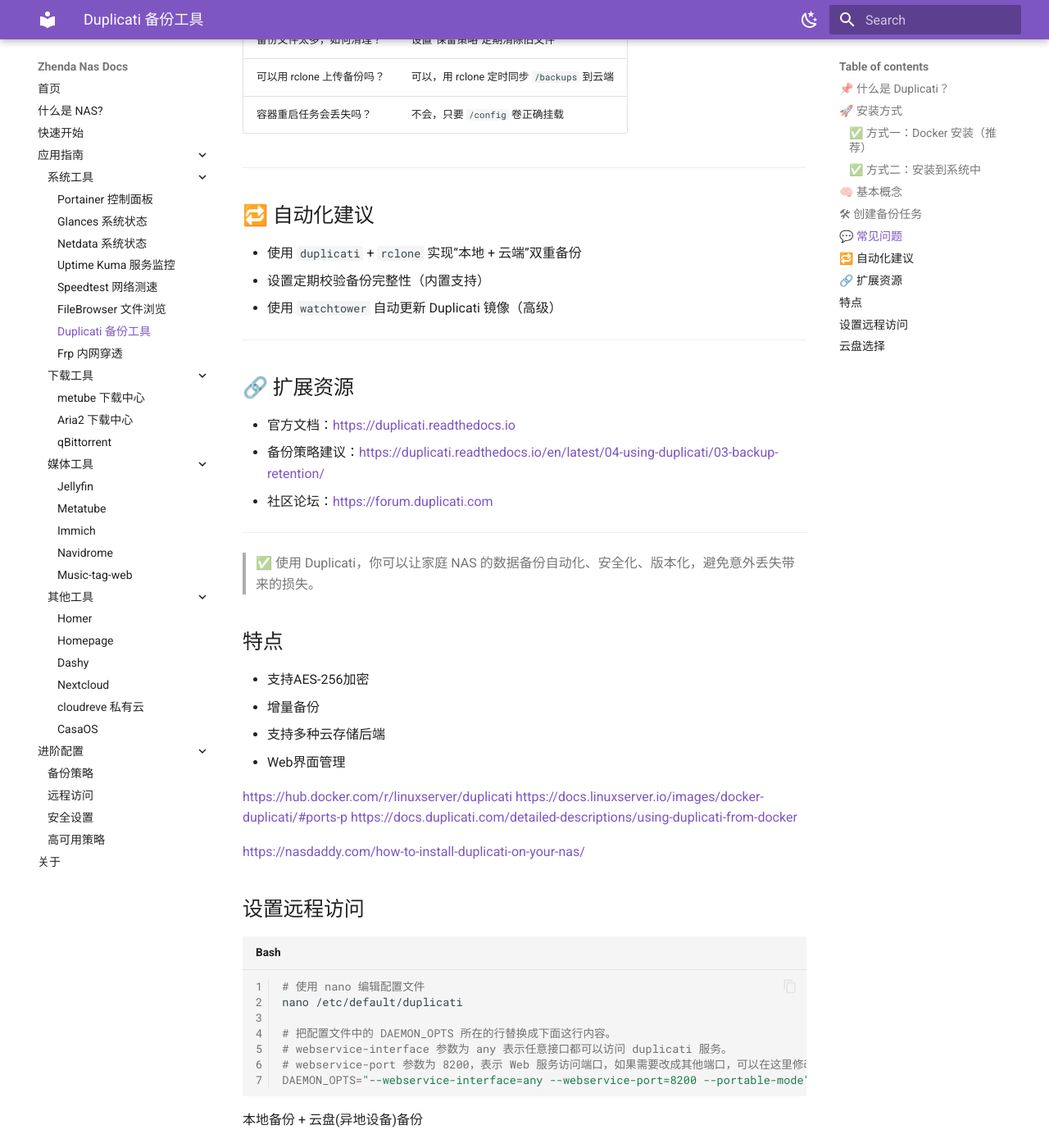
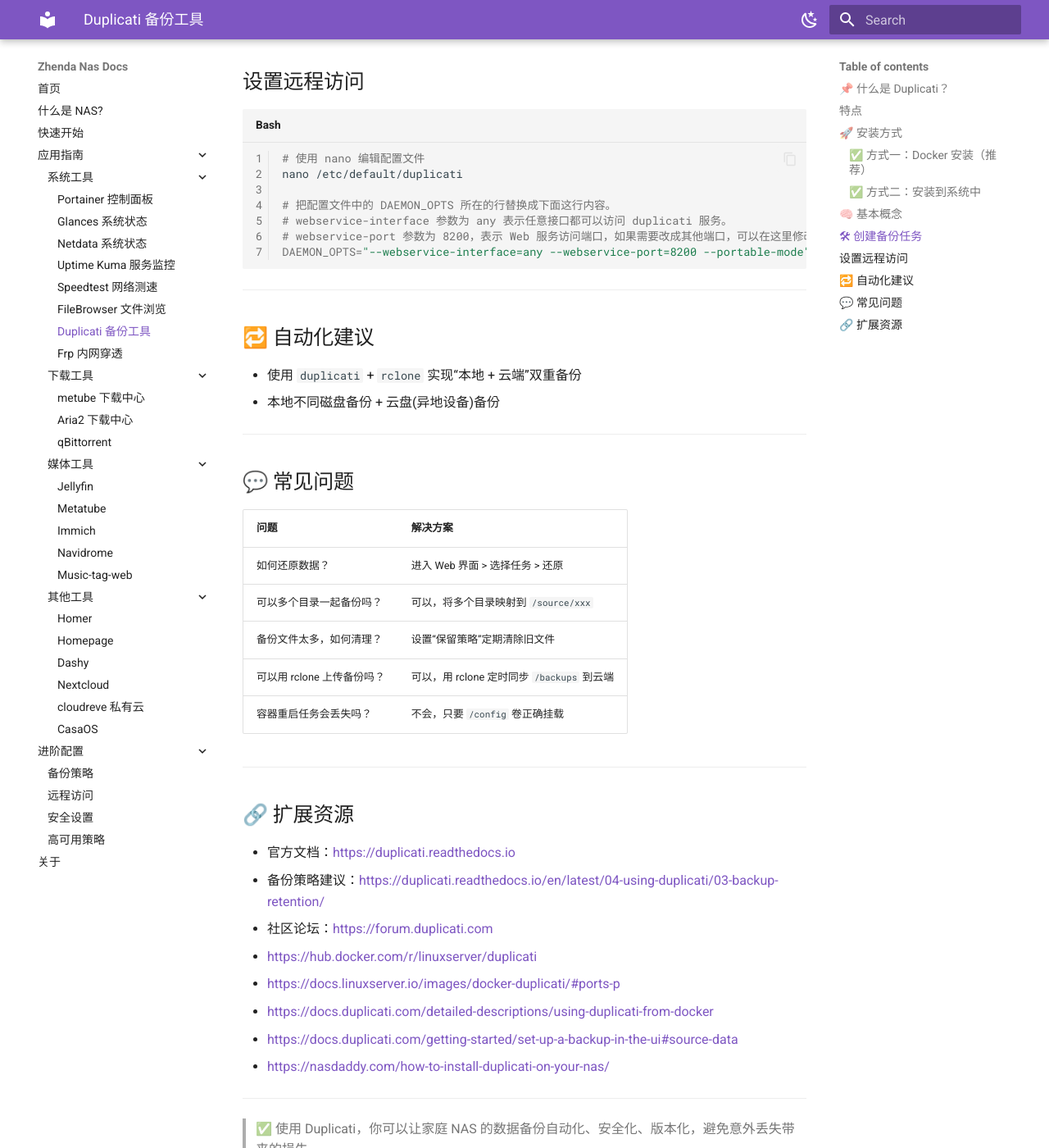
Before and after one commit to zhenda-hub/my-docker-files, an MkDocs documentation site: the page built from docs/applications/system/duplicati.md, in a window 1280 px wide and 1400 px high, scrolled down 2289 px. Shown: the whole window at 82% size. Built offline with MkDocs 1.6.1 and Material for MkDocs 9.7.7, drawn with Linux system fonts in a browser that asks for light colours; some of the changed text lies outside the part shown.

Commit message:
update(doc): duplicati

````diff
--- a/docs/applications/system/duplicati.md
+++ b/docs/applications/system/duplicati.md
@@ -70,6 +77,24 @@
 5. 保存并运行
 
 ---
+## 设置远程访问
+```bash
+# 使用 nano 编辑配置文件
+nano /etc/default/duplicati
+
+# 把配置文件中的 DAEMON_OPTS 所在的行替换成下面这行内容。
+# webservice-interface 参数为 any 表示任意接口都可以访问 duplicati 服务。
+# webservice-port 参数为 8200，表示 Web 服务访问端口，如果需要改成其他端口，可以在这里修改。
+DAEMON_OPTS="--webservice-interface=any --webservice-port=8200 --portable-mode"
+```
+
+---
+## 🔁 自动化建议
+
+* 使用 `duplicati` + `rclone` 实现“本地 + 云端”双重备份
+* 本地不同磁盘备份 + 云盘(异地设备)备份
+
+---
 
 ## 💬 常见问题
 
@@ -83,53 +108,17 @@
 
 ---
 
-## 🔁 自动化建议
-
-* 使用 `duplicati` + `rclone` 实现“本地 + 云端”双重备份
-* 设置定期校验备份完整性（内置支持）
-* 使用 `watchtower` 自动更新 Duplicati 镜像（高级）
-
----
-
 ## 🔗 扩展资源
 
 * 官方文档：[https://duplicati.readthedocs.io](https://duplicati.readthedocs.io)
 * 备份策略建议：[https://duplicati.readthedocs.io/en/latest/04-using-duplicati/03-backup-retention/](https://duplicati.readthedocs.io/en/latest/04-using-duplicati/03-backup-retention/)
 * 社区论坛：[https://forum.duplicati.com](https://forum.duplicati.com)
+- <https://hub.docker.com/r/linuxserver/duplicati>
+- <https://docs.linuxserver.io/images/docker-duplicati/#ports-p>
+- <https://docs.duplicati.com/detailed-descriptions/using-duplicati-from-docker>
+- <https://docs.duplicati.com/getting-started/set-up-a-backup-in-the-ui#source-data>
+- <https://nasdaddy.com/how-to-install-duplicati-on-your-nas/>
 
 ---
 
 > ✅ 使用 Duplicati，你可以让家庭 NAS 的数据备份自动化、安全化、版本化，避免意外丢失带来的损失。
-
-
-
-## 特点
-- 支持AES-256加密
-- 增量备份
-- 支持多种云存储后端
-- Web界面管理
-
-<https://hub.docker.com/r/linuxserver/duplicati>
-<https://docs.linuxserver.io/images/docker-duplicati/#ports-p>
-<https://docs.duplicati.com/detailed-descriptions/using-duplicati-from-docker>
-
-<https://nasdaddy.com/how-to-install-duplicati-on-your-nas/>
-
-
-## 设置远程访问
-```bash
-# 使用 nano 编辑配置文件
-nano /etc/default/duplicati
-
-# 把配置文件中的 DAEMON_OPTS 所在的行替换成下面这行内容。
-# webservice-interface 参数为 any 表示任意接口都可以访问 duplicati 服务。
-# webservice-port 参数为 8200，表示 Web 服务访问端口，如果需要改成其他端口，可以在这里修改。
-DAEMON_OPTS="--webservice-interface=any --webservice-port=8200 --portable-mode"
-```
-
-
-本地备份 + 云盘(异地设备)备份
-
-
-## 云盘选择
-...
````
Also changed, not shown: other parts of docs/applications/system/duplicati.md (+7 -0 lines).
